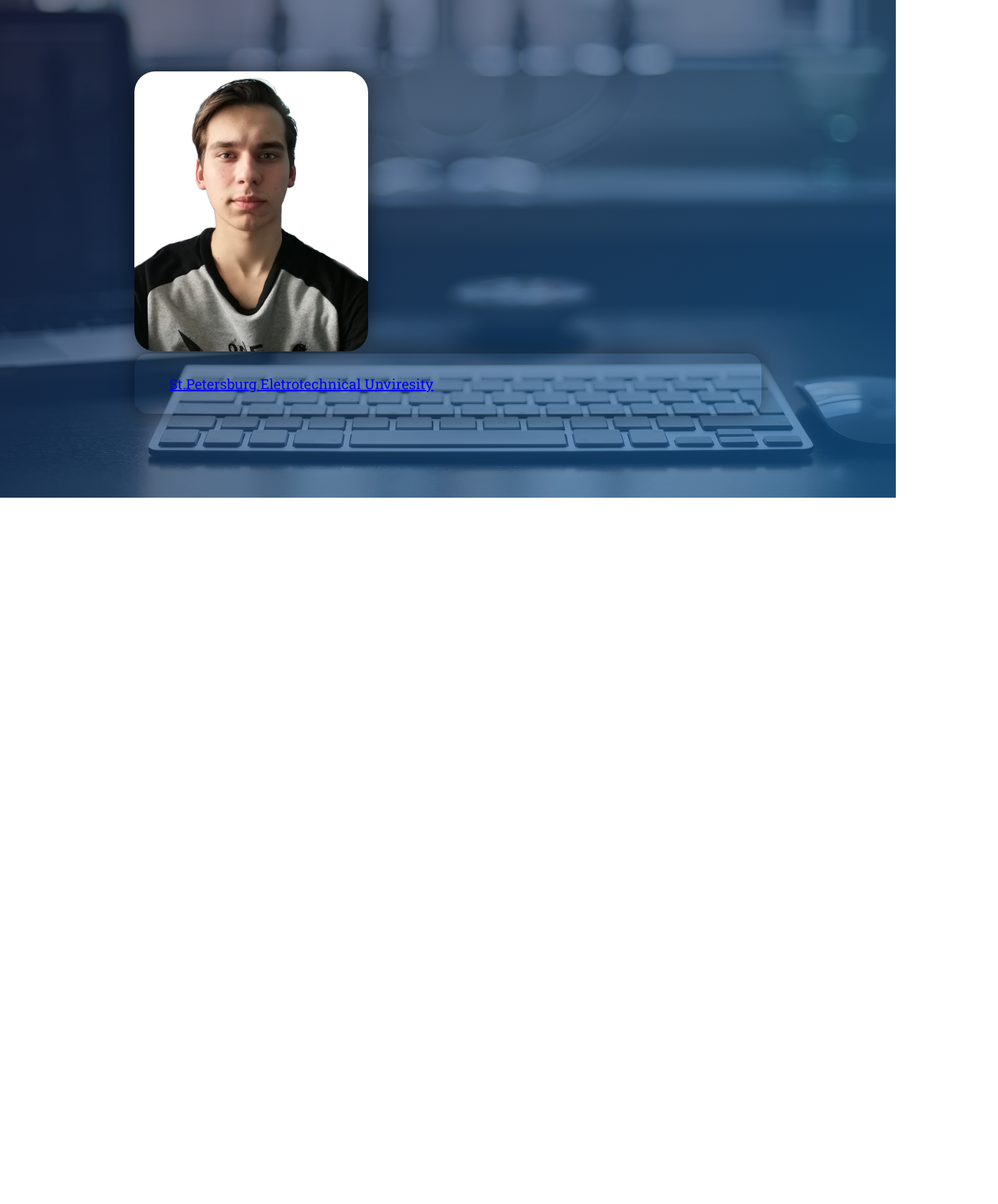
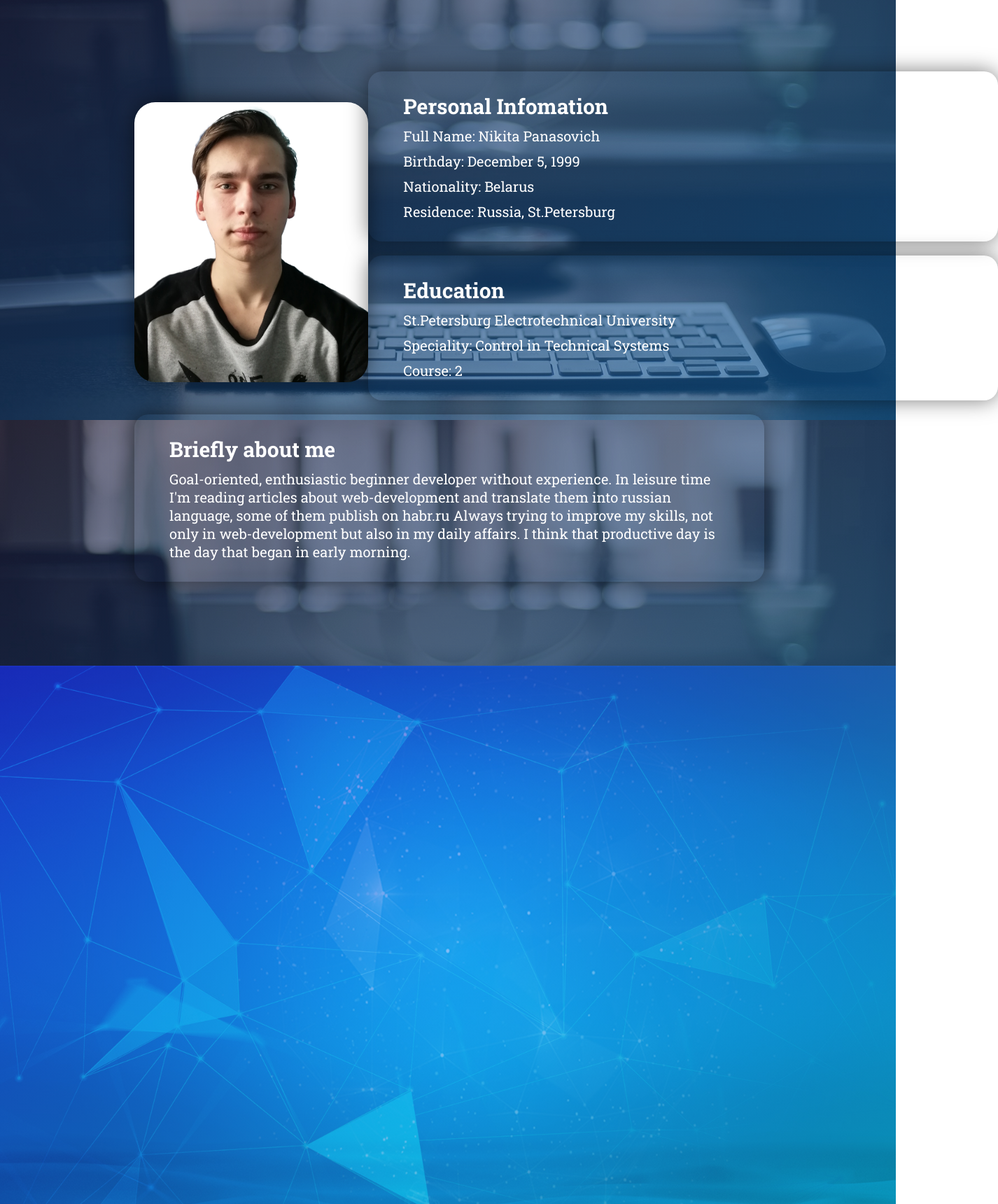
Before and after one commit to nipanasovich/nipanasovich.github.io, a React (Create React App) app: page / in a window 1280 px wide. Shown: the part 1000-2720 px from the top of the page at 70% size, 1426 px wide, since content can reach past the window. Before the commit the page ends 1711 px from the top, so only its background shows below. Built offline with nearby package versions, Linux system fonts and the light colour scheme.

Commit message:
edited about-me section

```diff
--- a/public/index.html
+++ b/public/index.html
@@ -23,7 +23,7 @@
       work correctly both with client-side routing and a non-root public URL.
       Learn how to configure a non-root public URL by running `npm run build`.
     -->
-    <title>React App</title>
+    <title>Nikita Panasovich</title>
   </head>
   <body>
     <noscript>You need to enable JavaScript to run this app.</noscript>
--- a/src/App.js
+++ b/src/App.js
@@ -67,6 +67,9 @@ class App extends Component {
             {lang === "EN" ? <AboutMeEn /> : <AboutMeRu /> }
           </div>
         </section>
+        <div className="skills-section">
+
+        </div>
 
       </div>
     );
--- a/src/components/AboutMeEn.js
+++ b/src/components/AboutMeEn.js
@@ -5,13 +5,36 @@ const AboutMeEn = () => {
     return (
         <div className='about-me' id="about-me-link">
             <h2 className="about-me__heading">About Me</h2>
-            <div className='about-me__photo'>
-                <img src={photo} alt="Me" />
+            <div className="about-me__wrapper">
+                <div className='about-me__photo'>
+                    <img src={photo} alt="Me" />
+                </div>
+                <div className="about-me__info">
+                    <div className="info__personal">
+                        <h3 className="info__born-heading heading--3">Personal Infomation</h3>
+                        <p className="info__fullname info__text">Full Name: Nikita Panasovich</p>
+                        <p className="info__birthday info__text">Birthday: December 5, 1999</p>
+                        <p className="info__nationality info__text">Nationality: Belarus</p>
+                        <p className="info__residence info__text">Residence: Russia, St.Petersburg</p>
+                    </div>
+                    <div className="info__education">
+                        <h3 className='info__education-heading heading--3'>Education</h3>
+                        <p className="info__university info__text">St.Petersburg Electrotechnical University</p>
+                        <p className="info__speciality info__text">Speciality: Control in Technical Systems</p>
+                        <p className="info__course info__text">Course: 2</p>
+                    </div>
+
+                </div>
             </div>
-            <div className="about-me__info">
-                <div className="info__education">
-                    <a href="http://www.etu.ru">St.Petersburg Eletrotechnical Unviresity</a>
-                </div>
+            <div className="info__briefly ">
+                <h3 className="heading--3">Briefly about me</h3>
+                <p className='info__briefly--text'>
+                    Goal-oriented, enthusiastic beginner developer without experience.
+                    In leisure time I'm reading articles about web-development and translate them into russian language, some of them publish on habr.ru
+                    Always trying to improve my skills, not only in web-development but also in my daily affairs.
+                    I think that productive day is the day that began in early morning.
+
+                </p>
             </div>
         </div>
     );
--- a/src/components/AboutMeRu.js
+++ b/src/components/AboutMeRu.js
@@ -13,22 +13,26 @@ const AboutMeRu = () => {
                     <div className="info__personal">
                         <h3 className="info__born-heading heading--3">Персональные данные</h3>
                         <p className="info__fullname info__text">Полное имя: Панасович Никита Игоревич</p>
-                        <p className="info__birthday info__text">День рождения: 05.12.1999</p>
+                        <p className="info__birthday info__text">День рождения: 5 Декабря 1999</p>
                         <p className="info__nationality info__text">Гражданство: Беларусь</p>
-                        <p className="info__living-place info__text">Место проживания: Санкт-Петербург</p>
+                        <p className="info__residence info__text">Место проживания: Санкт-Петербург</p>
                     </div>
                     <div className="info__education">
                         <h3 className='info__education-heading heading--3'>Образование</h3>
                         <p className="info__university info__text">Санкт-Петербургский Государственный Электротехнический Университет</p>
                         <p className="info__speaciality info__text">Специальность: Управление в технических системах</p>
-                        <p className="info__year info__text">Курс: 2</p>
+                        <p className="info__course info__text">Курс: 2</p>
                     </div>
 
                 </div>
             </div>
-            <div className="about-me__briefly-info ">
+            <div className="info__briefly ">
                 <h3 className="heading--3">Коротко обо мне</h3>
-                <p className='about-me__briefly-info--text'>
+                <p className='info__briefly--text'>
+                    Начинающий, увлеченный, целеустремленный разработчик без опыта.
+                    В свободное время читаю и перевожу статьи посвященные веб-разработке, некоторый из них публикую на habr'е.
+                    Постоянно стараюсь улучшать свои навыки во всех областях, начиная разработкой и заканчивая повседневнными вещами.
+                    Считаю, что залог продуктивного дня - это начать его с раннего утра.
 
                 </p>
             </div>
--- a/src/components/Header.js
+++ b/src/components/Header.js
@@ -8,6 +8,9 @@ const Header = ({lang, isScrolled}) => {
                     <ul className="header__list">
                         <li className="header__list-item">
                             { lang === "EN" ? "About Me" : "Обо Мне"}
+                        </li>
+                        <li className="header__list-item">
+                            { lang === "EN" ? "Skills and Knowledges" : "Навыки и Знания"}
                         </li>
                         <li className="header__list-item">
                             { lang === "EN" ? "Latest Works" : "Последние Работы"}
--- a/src/css/main.css
+++ b/src/css/main.css
@@ -684,6 +684,16 @@ html {
   max-height: 100%;
 }
 
+.skills-section {
+  height: 100vh;
+  background: -webkit-gradient(linear, left top, right bottom, from(rgba(42, 20, 240, 0.5)), to(rgba(11, 233, 241, 0.5))), url(../img/main-background-2.jpg);
+  background: linear-gradient(to right bottom, rgba(42, 20, 240, 0.5), rgba(11, 233, 241, 0.5)), url(../img/main-background-2.jpg);
+  background-attachment: fixed;
+  background-repeat: no-repeat;
+  background-position: 50% 50%;
+  background-size: cover;
+}
+
 .btn-lang {
   background: transparent;
   border: 2px solid white;
@@ -757,8 +767,8 @@ html {
   padding: 5px 20px;
   font-size: 7rem;
   margin-bottom: 10rem;
-  background: -webkit-gradient(linear, left top, right top, from(rgba(187, 163, 255, 0.89)), to(rgba(10, 88, 255, 0.774)));
-  background: linear-gradient(to right, rgba(187, 163, 255, 0.89), rgba(10, 88, 255, 0.774));
+  background: -webkit-gradient(linear, left top, right top, from(rgba(231, 222, 255, 0.89)), to(rgba(177, 202, 255, 0.774)));
+  background: linear-gradient(to right, rgba(231, 222, 255, 0.89), rgba(177, 202, 255, 0.774));
   color: #fff;
   background-clip: text;
   color: transparent;
@@ -785,7 +795,7 @@ html {
   font-size: 2rem;
 }
 
-.info__personal, .info__education {
+.info__personal, .info__education, .info__briefly {
   margin-bottom: 2rem;
   background: transparent;
   border-radius: 20px;
@@ -793,10 +803,19 @@ html {
   -webkit-box-shadow: 0px 0px 30px rgba(0, 0, 0, 0.521);
           box-shadow: 0px 0px 30px rgba(0, 0, 0, 0.521);
   color: #fff;
+  min-width: 90rem;
 }
 
-.info__text {
+.info__briefly {
+  min-height: 23rem;
+}
+
+.info__text:not(:last-child) {
   margin-bottom: 1rem;
+}
+
+.info__briefly--text {
+  font-size: 2rem;
 }
 
 .heading--3 {
--- a/src/sass/layout/_aboutMe.scss
+++ b/src/sass/layout/_aboutMe.scss
@@ -11,7 +11,7 @@
         padding: 5px 20px;
         font-size: 7rem;
         margin-bottom: 10rem;
-        background: linear-gradient(to right, rgba(187, 163, 255, 0.89), rgba(10, 88, 255, 0.774));
+        background: linear-gradient(to right, rgba(231, 222, 255, 0.89), rgba(177, 202, 255, 0.774));
         color: #fff;
         background-clip: text;
         color: transparent;
@@ -35,18 +35,28 @@
 }
 
 .info {
-    &__personal, &__education  {
+    &__personal, &__education, &__briefly  {
         margin-bottom: 2rem;
         background: transparent;
         border-radius: 20px;
         padding: 30px 50px;
         box-shadow: 0px 0px 30px rgba(0, 0, 0, 0.521);
         color: #fff;
+        min-width: 90rem;
     }
 
-    &__text {
+    &__briefly {
+        min-height: 23rem;
+    }
+
+    &__text:not(:last-child) {
         margin-bottom: 1rem;
+
     }
+    &__briefly--text {
+        font-size: 2rem;
+    }
+
 }
 
 .heading--3 {
--- a/src/sass/layout/_app.scss
+++ b/src/sass/layout/_app.scss
@@ -42,3 +42,18 @@
     background-size: cover;
     max-height: 100%;
 }
+
+.skills-section {
+    height: 100vh;
+    background:
+        linear-gradient(
+        to right bottom,
+        rgba(rgb(42, 20, 240), 0.5),
+        rgba(rgb(11, 233, 241)   , 0.5)
+        ),
+         url(../img/main-background-2.jpg);
+    background-attachment: fixed;
+    background-repeat: no-repeat;
+    background-position: 50% 50%;
+    background-size: cover;
+}
```
Also changed, not shown: 3 other files (tests, documents, lock files or other folders).
